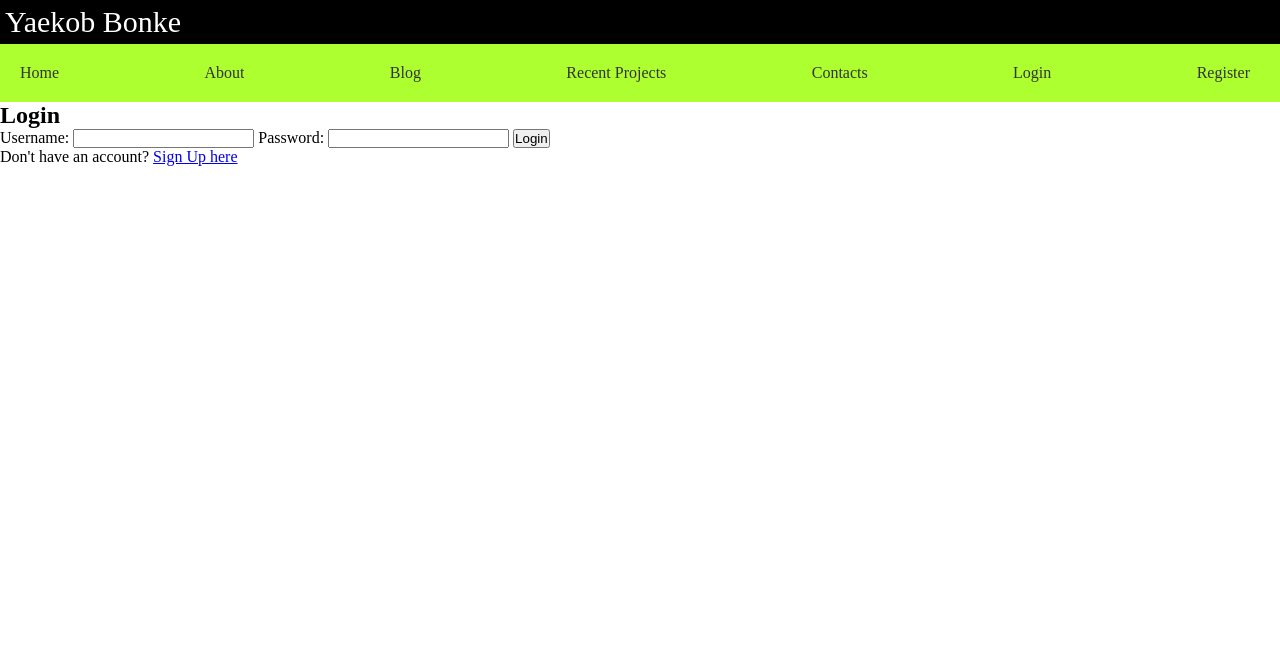
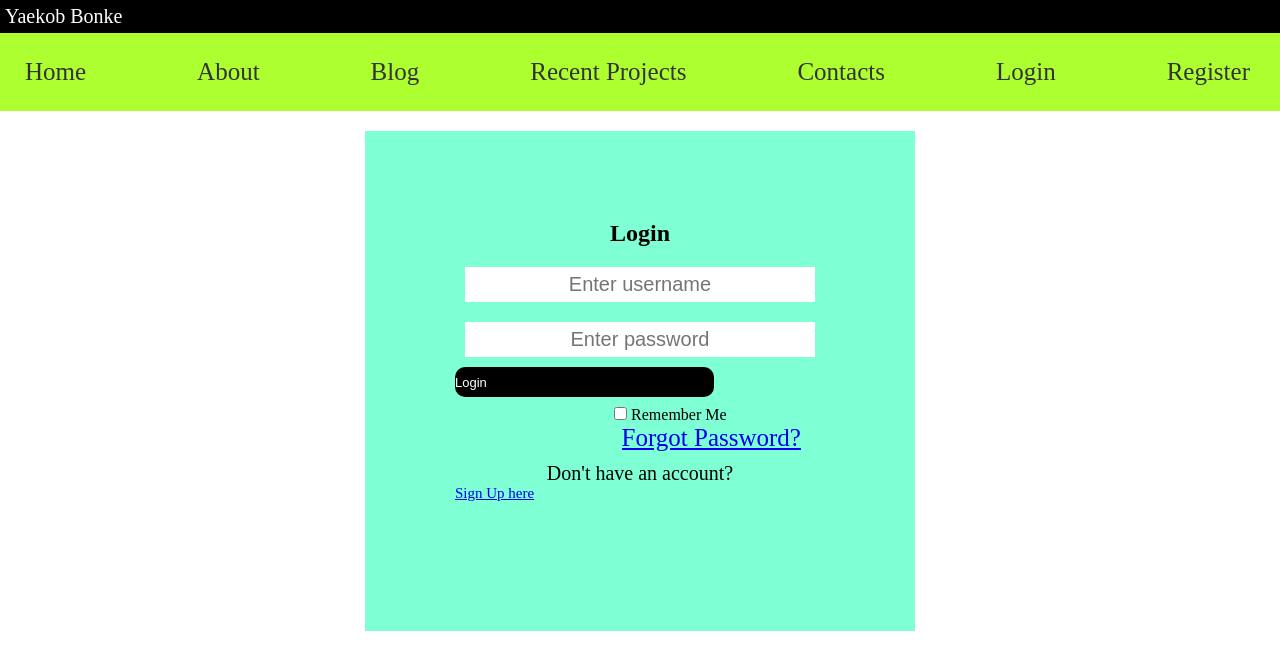
Before and after one commit to yaekobbonke/ALX-foundation_portfolio, a Flask app: page /login in a window 1280 px wide. Shown: the top 670 px of the page. Run offline with Flask 3, Linux system fonts and the light colour scheme.

Commit message:
updeted version

```diff
--- a/app.py
+++ b/app.py
@@ -4,6 +4,5 @@ from website import create_app
 app = create_app()
 
 
-
 if __name__ == "__main__":
     app.run()
--- a/website/auth.py
+++ b/website/auth.py
@@ -19,7 +19,7 @@ def dashboard():
     user = current_user
     day = datetime.now().strftime('%A')
     formated_date =  datetime.now().strftime('%Y')
-    return render_template('dashboard.html', user=user,day=day, formated_date=formated_date, tasks=tasks, notification=notification)
+    return render_template('dashboard.html', user=user,day=day, formated_date=formated_date)
 # login view
 
 @auth_bp.route("/login", methods=["GET", "POST"])
--- a/website/static/css/base.css
+++ b/website/static/css/base.css
@@ -1,8 +1,9 @@
 * {
     margin: 0;
     padding: 0;
-    overflow-y: auto;
-    overflow-x: hidden;
+    overflow-y: hidden;
+    box-sizing: border-box;
+    overflow: hidden;
 
     }
     body {
@@ -17,7 +18,7 @@
     }
     .logo {
       color: white;
-      font-size: 30px;
+      font-size: 20px;
       background-color: black;
       padding: 5px;
       align-items: center;
@@ -30,18 +31,19 @@
 }
 .navbar ul {
   list-style: none;
-  margin: 0;
+  margin: 5px;
   padding: 0;
   display: flex;
   justify-content: space-between;
 }
 .navbar li {
-  margin-right: 10px;
+  margin-right: 5px;
 }
 
 .navbar a {
   text-decoration: none;
   color: #333;
+  font-size: 25px;
 }
 @media (max-width: 767px) {
   .navbar ul {
--- a/website/static/css/login.css
+++ b/website/static/css/login.css
@@ -1,42 +1,55 @@
+* {
+    margin: 0;
+    padding: 0;
+    box-sizing: border-box;
+}
+
 .container {
+    display: flex;
+    flex-direction: column;
+    align-items: center;
     justify-content: center;
-    align-items: center;
+    background-color: aquamarine;
+    transition: box-shadow 0.5s;
+    width: 550px;
+    height: 500px;
+    margin-left: auto;
+    margin-right: auto;
+    overflow-y: hidden;
+    margin-top: 20px;
+    padding-bottom: 40px;
+}
+.container:hover {
+    box-shadow: 0 0 10px rgb(155, 80, 80);
+}
+.container form {
     display: flex;
-    margin-top: 80px;
-    padding: 50px;
-    background-color: aquamarine;
-    margin-left: 15%;
-    width: 70%;
-    border-radius: 10px;
+    flex-direction: column;
 }
 .container h2 {
-    position: relative;
-    justify-content: center;
-    align-items: center;
-    display: flex;
-    font-size: 30px;
-    font-family: Arial, Helvetica, sans-serif;
+    text-align: center;
     margin-bottom: 10px;
-    margin-top: -10px;
 }
+.container label {
+    text-align: center;
+}
+
+
 #username {
     font-size: 20px;
     margin: 10px;
     border: none;
     height: 35px;
+    width: 350px;
+    text-align: center;
 }
-.username {
-    font-size: 30px;
-}
-.password {
-    font-size: 30px;
-}
-
 #password {
     font-size: 20px;
     margin: 10px;
     border: none;
     height: 35px;
+    width: 350px;
+    text-align: center;
 }
 p {
     font-size: 30px;
@@ -45,16 +58,42 @@ p {
     text-align: center;
     margin-top: 10px;
 }
-button {
-    padding: 5px;
-    background-color: rgba(61, 59, 70, 0.733);
+.container .btn1 {
+
+    background-color: black;
+    display: flex;
     color: white;
-    display: inline-flex;
-    margin-left: -12px;
-    height: fit-content;
+    height: 30px;
+    font-size: 13px;
+    flex-direction: column;
+    cursor: pointer;
+    width: 70%;
+    overflow: hidden;
+    border-radius: 10px;
+    position: relative;
+    text-align: center;
+    justify-content: center;
+    border: none;
+}
+.btn1:hover {
+    background-color: olivedrab;
+}
+#remember {
     font-size: 20px;
-    cursor: pointer;
+    margin-top: 10px;
+    display: inline-block;
+    margin-left: 43%;
 }
-button:hover {
-    background-color: rgb(255, 0, 106);
+
+a {
+    display: flex;
+    font-size: 15px;
+
 }
+.container p {
+    font-size: 20px;
+}
+.forgot {
+  margin-left: 45%;
+  font-size: 25px;
+}
--- a/website/templates/base.html
+++ b/website/templates/base.html
@@ -7,7 +7,7 @@
 
     <link rel="stylesheet" type="text/css" href="{{ url_for('static', filename='css/base.css') }}">
     <link href='https://unpkg.com/boxicons@2.1.4/css/boxicons.min.css' rel='stylesheet'>
-    <link rel="stylesheet" href="https://cdnjs.cloudflare.com/ajax/libs/font-awesome/6.4.2/css/all.min.css"
+    <link rel="stylesheet" href="https://cdnjs.cloudflare.com/ajax/libs/font-awesome/6.4.2/css/all.min.css">
     {% block custom_css %}{% endblock %}
 </head>
 <body>
--- a/website/templates/login.html
+++ b/website/templates/login.html
@@ -5,15 +5,28 @@
 {% endblock %}
 
 {% block content %}
+<div class="box">
 <div class="container">
+    <h2> Login</h2>
     <form action="{{ url_for('auth.login') }}" method="POST">
-        <h2> Login</h2>
-        <label for="username" class="user">Username:</label>
-        <input type="text" id="username" name="username" required>
-        <label for="password">Password:</label>
-        <input type="password" id="password" name="password" required>
-        <button type="submit">Login</button>
+        <div>
+        <label for="username" class="user"></label>
+        <input type="text" id="username" name="username" placeholder="Enter username" required>
+        </div>
+        <div>
+        <label for="password"></label>
+        <input type="password" id="password" name="password" placeholder="Enter password" required>
+        </div>
+        <button type="submit" class="btn1">Login</button>
+        <div>
+            <label for="remember">
+                <input type="checkbox" id="remember" name="remember">
+                Remember Me
+                <a href="#" class="forgot">Forgot Password?</a>
+            </label>
+        </div>
         <p>Don't have an account? <a href="{{ url_for('auth.register') }}">Sign Up here</a></p>
     </form>
 </div>
+<div>
 {% endblock %}
```
Also changed, not shown: other parts of website/static/css/base.css (+2 -2 lines), website/__init__.py (+5 -13 lines), website/static/css/register.css (+20 -13 lines), README.md, website/main.py (line endings or trailing spaces), website/models.py (line endings or trailing spaces), website/static/css/contacts.css (line endings or trailing spaces), website/static/css/create_blog.css (line endings or trailing spaces), website/templates/blog.html (line endings or trailing spaces), website/templates/contacts.html (line endings or trailing spaces), website/templates/create_blog.html (line endings or trailing spaces), website/templates/dashboard.html (line endings or trailing spaces), website/templates/register.html (line endings or trailing spaces).
